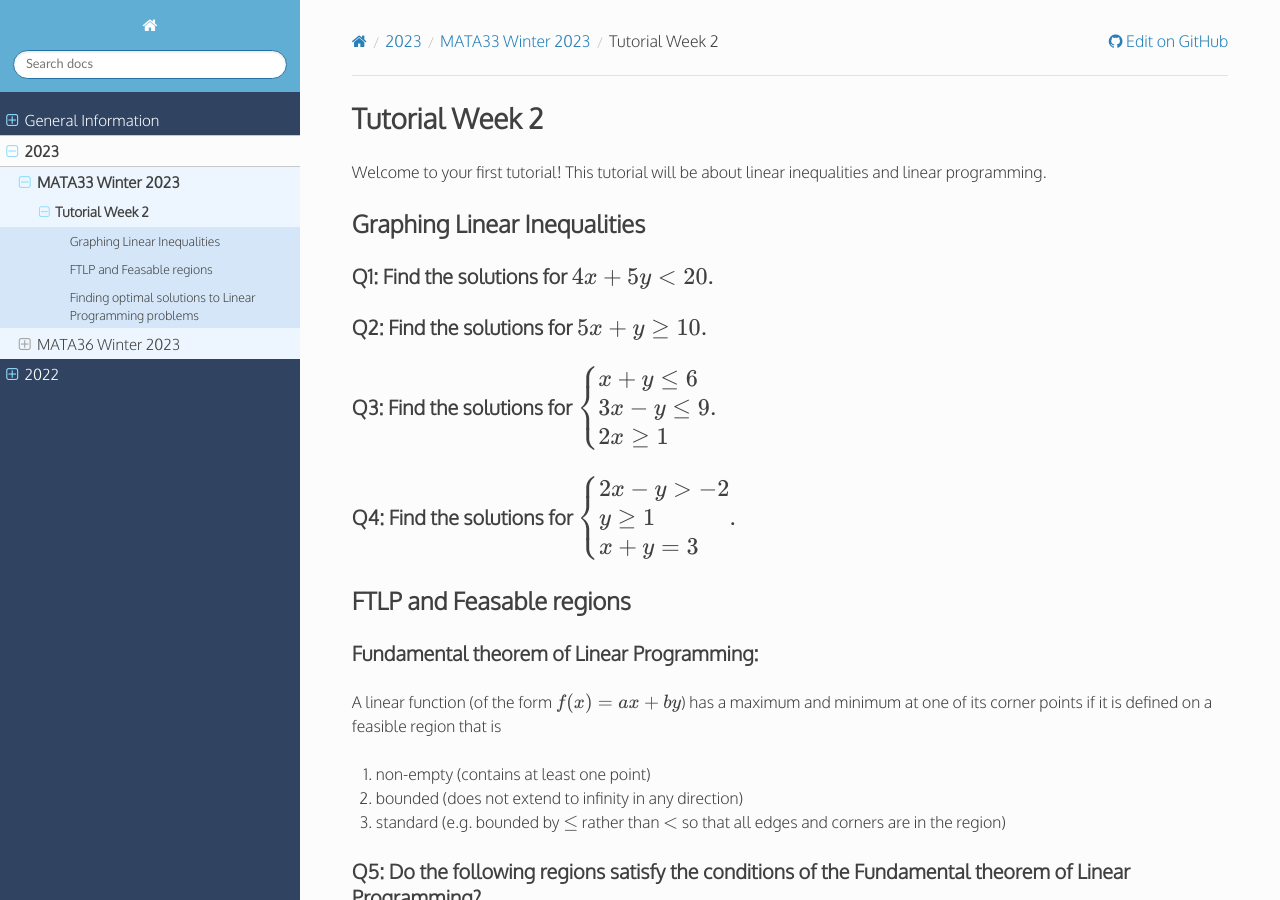
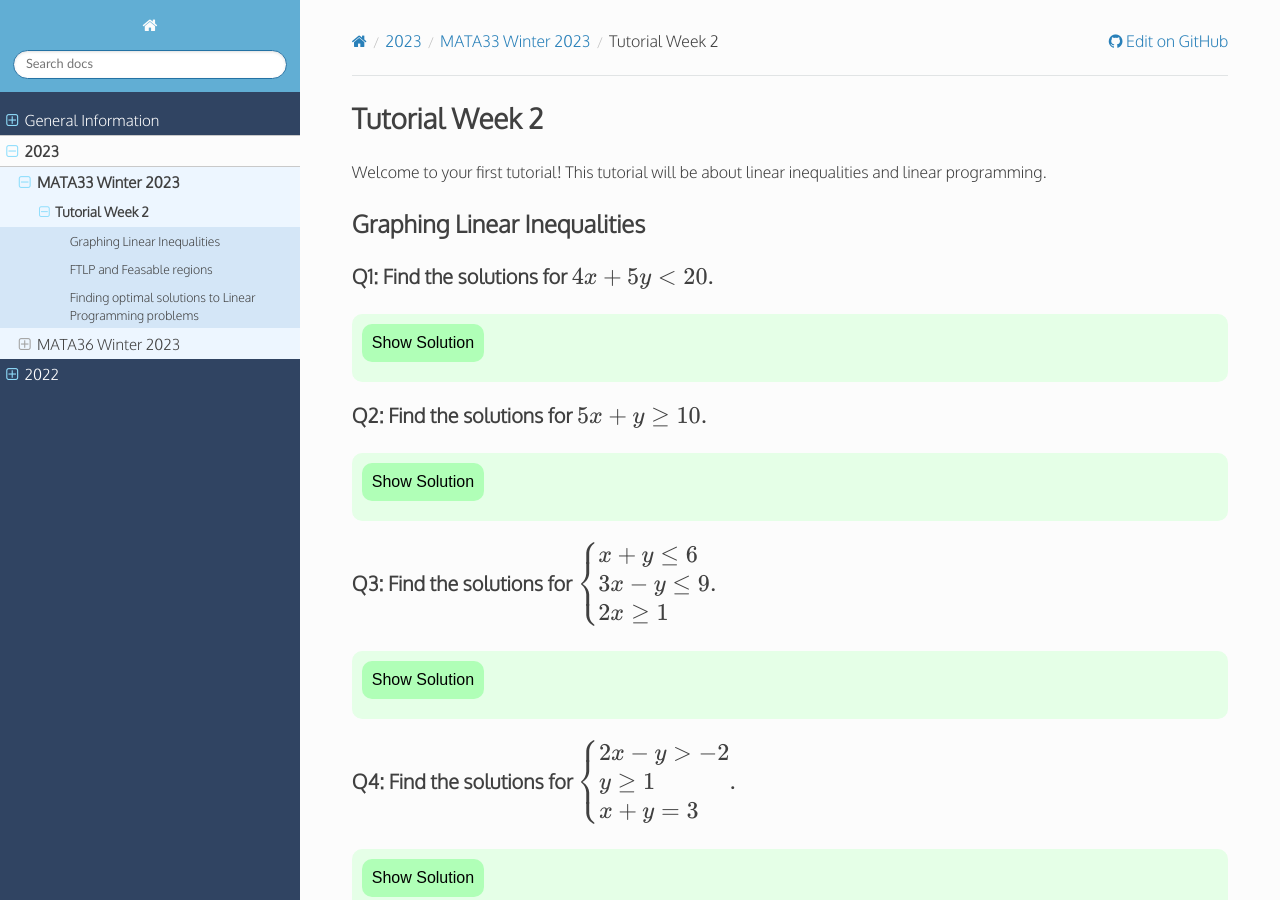
Before and after one commit to hpnrep6/t, a Sphinx documentation site: the page built from source/2023/mata33_winter/tutorial2.rst, in a window 1280 px wide and 900 px high. Built offline with Sphinx 7.4.7 and the Read the Docs theme 2.0.0, drawn with Linux system fonts in a browser that asks for light colours.

Commit message:
Tutorial 2

```diff
--- a/source/2023/mata33_winter/tutorial2.rst
+++ b/source/2023/mata33_winter/tutorial2.rst
@@ -24,14 +24,72 @@
 Q1: Find the solutions for :math:`4x + 5y \lt 20`.
 ~~~~~~~~~~~~~~~~~~~~~~~~~~~~~~~~~~~~~~~~~~~~~~~~~~
 
+.. raw:: html
+
+   <div class="answer-container">
+      <button onClick="toggleClicked(this)" class="show-answer-button">Show Solution</button>
+      <div class="answer">
+
+.. image:: ./images/t2/1.jpeg
+   :width: 700
+
+.. raw:: html
+
+        </div>
+    </div>
+
 Q2: Find the solutions for :math:`5x + y \geq 10`.
 ~~~~~~~~~~~~~~~~~~~~~~~~~~~~~~~~~~~~~~~~~~~~~~~~~~
+
+.. raw:: html
+
+   <div class="answer-container">
+      <button onClick="toggleClicked(this)" class="show-answer-button">Show Solution</button>
+      <div class="answer">
+
+.. image:: ./images/t2/2.jpeg
+   :width: 700
+
+.. raw:: html
+
+        </div>
+    </div>
 
 Q3: Find the solutions for :math:`\begin{cases} x+y\le6 \\ 3x-y\le9 \\ 2x\ge1 \end{cases}`.
 ~~~~~~~~~~~~~~~~~~~~~~~~~~~~~~~~~~~~~~~~~~~~~~~~~~~~~~~~~~~~~~~~~~~~~~~~~~~~~~~~~~~~~~~~~~~
 
+.. raw:: html
+
+   <div class="answer-container">
+      <button onClick="toggleClicked(this)" class="show-answer-button">Show Solution</button>
+      <div class="answer">
+
+.. image:: ./images/t2/3.jpeg
+   :width: 700
+
+.. raw:: html
+
+        </div>
+    </div>
+
+
 Q4: Find the solutions for :math:`\begin{cases} 2x-y>-2 \\ y\ge1 \\ x+y=3 \end{cases}`.
 ~~~~~~~~~~~~~~~~~~~~~~~~~~~~~~~~~~~~~~~~~~~~~~~~~~~~~~~~~~~~~~~~~~~~~~~~~~~~~~~~~~~~~~~
+
+.. raw:: html
+
+   <div class="answer-container">
+      <button onClick="toggleClicked(this)" class="show-answer-button">Show Solution</button>
+      <div class="answer">
+
+.. image:: ./images/t2/4.jpeg
+   :width: 700
+
+.. raw:: html
+
+        </div>
+    </div>
+
 
 FTLP and Feasable regions
 -------------------------
@@ -74,9 +132,12 @@
       <button onClick="toggleClicked(this)" class="show-answer-button">Show Solution</button>
       <div class="answer">
 
+.. image:: ./images/t2/6.jpeg
+   :width: 700
+
 .. raw:: html
 
-      <iframe src="https://www.desmos.com/calculator/81p0uwfoiu?embed" width="500" height="500" style="border: 1px solid #ccc; margin-bottom: 2rem;" frameborder=0></iframe>
+      <iframe src="https://www.desmos.com/calculator/81p0uwfoiu?embed" width="500" height="500" style="border: 1px solid #ccc; margin: 2rem 0;" frameborder=0></iframe>
 
 .. raw:: html
 
```
Also changed, not shown: source/2023/mata33_winter/images/t2/1.jpeg (added), source/2023/mata33_winter/images/t2/2.jpeg (added), source/2023/mata33_winter/images/t2/3.jpeg (added), source/2023/mata33_winter/images/t2/4.jpeg (added), source/2023/mata33_winter/images/t2/6.jpeg (added).
